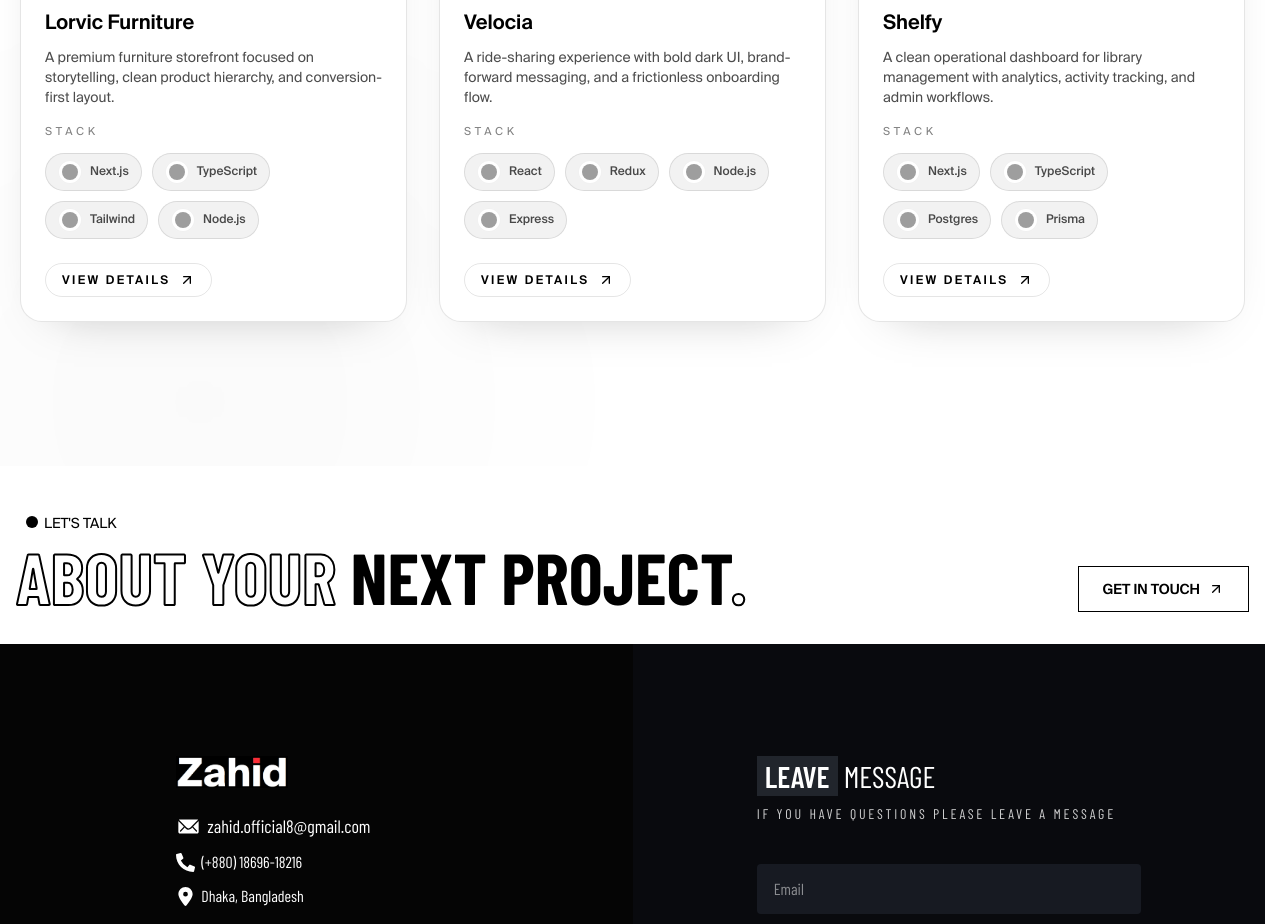
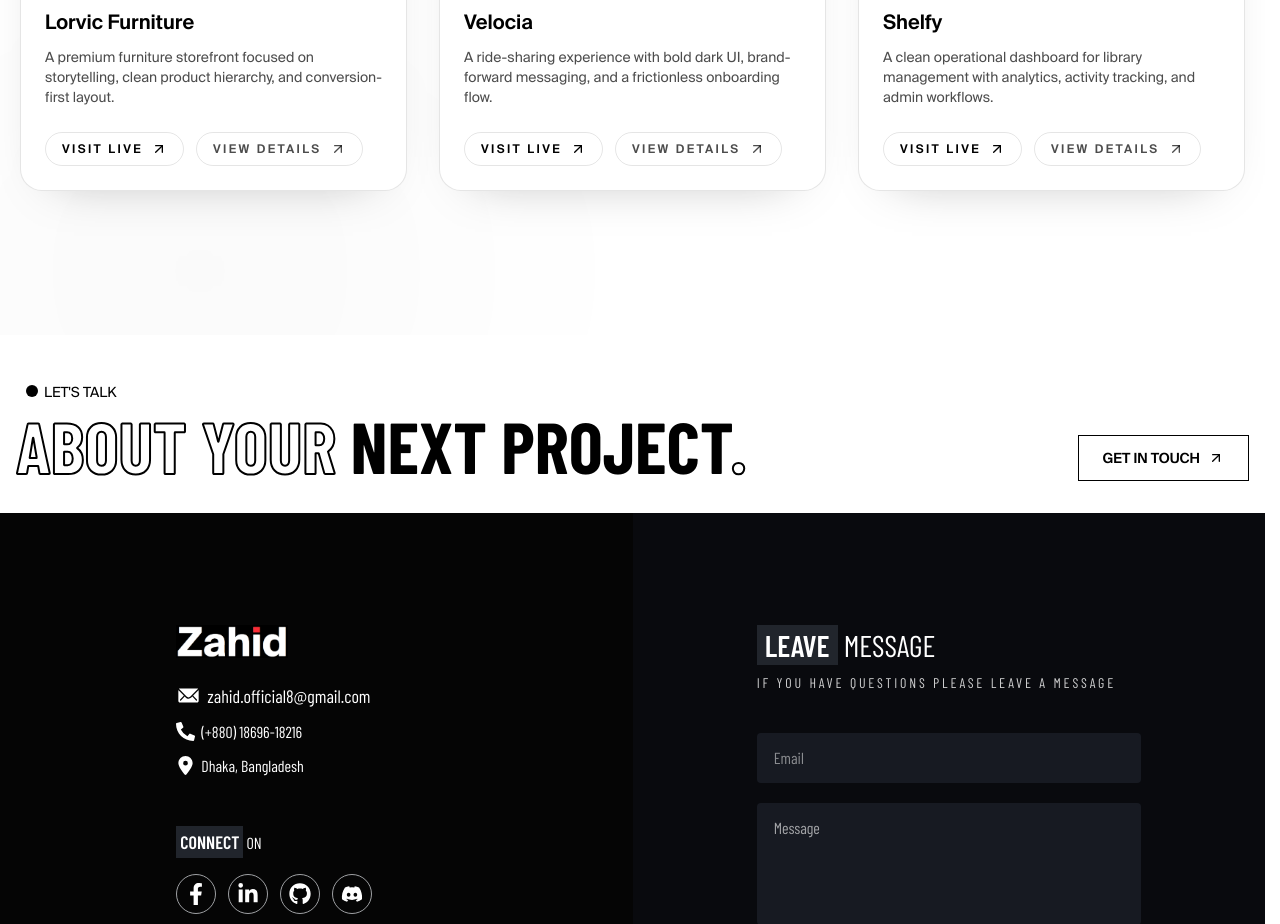
Before and after one commit to zahid-official/portfolio-v1, a Next.js app: page / in a window 1280 px wide. Shown: the part 3140-4064 px from the top of the page. Built offline with nearby package versions, Linux system fonts and the light colour scheme; grey boxes are pictures that could not be loaded.

Commit message:
Update project section 3 demo

```diff
--- a/src/components/home/sections/Projects.tsx
+++ b/src/components/home/sections/Projects.tsx
@@ -3,7 +3,6 @@ import Link from "next/link";
 import { ArrowUpRight } from "lucide-react";
 import projectIcon from "@/assets/icons/project-icon.svg";
 import { projects } from "@/data/projects";
-import ProjectStack from "@/components/projects/ProjectStack";
 
 // Projects Component
 const Projects = () => {
@@ -63,21 +62,26 @@ const Projects = () => {
                   {project.summary}
                 </p>
 
-                <div className="mt-4">
-                  <p className="text-[11px] uppercase tracking-[0.35em] text-foreground/50">
-                    Stack
-                  </p>
-                  <ProjectStack stack={project.stack.slice(0, 4)} />
-                </div>
-
+                <div className="mt-6 flex flex-wrap gap-3">
+                  <Link
+                    href={project.links.live}
+                    target="_blank"
+                    rel="noreferrer"
+                    className="inline-flex items-center gap-2 rounded-full border border-black/10 px-4 py-2 text-xs font-semibold uppercase tracking-[0.2em] text-foreground transition-all duration-200 hover:-translate-y-0.5 hover:border-black/25 hover:bg-black hover:text-white"
+                    aria-label={`Visit live site for ${project.title}`}
+                  >
+                    Visit Live
+                    <ArrowUpRight className="size-4" />
+                  </Link>
                   <Link
                     href={`/projects/${project.slug}`}
-                  className="mt-6 inline-flex items-center gap-2 rounded-full border border-black/10 px-4 py-2 text-xs font-semibold uppercase tracking-[0.2em] text-foreground transition-all duration-200 hover:-translate-y-0.5 hover:border-black/25 hover:bg-black hover:text-white"
+                    className="inline-flex items-center gap-2 rounded-full border border-black/10 px-4 py-2 text-xs font-semibold uppercase tracking-[0.2em] text-foreground/70 transition-all duration-200 hover:-translate-y-0.5 hover:border-black/25 hover:bg-black/5 hover:text-foreground"
                     aria-label={`View details for ${project.title}`}
                   >
                     View Details
                     <ArrowUpRight className="size-4" />
                   </Link>
+                </div>
               </div>
             </article>
           ))}
```
Lines whose indentation alone changed are shown as unchanged.
